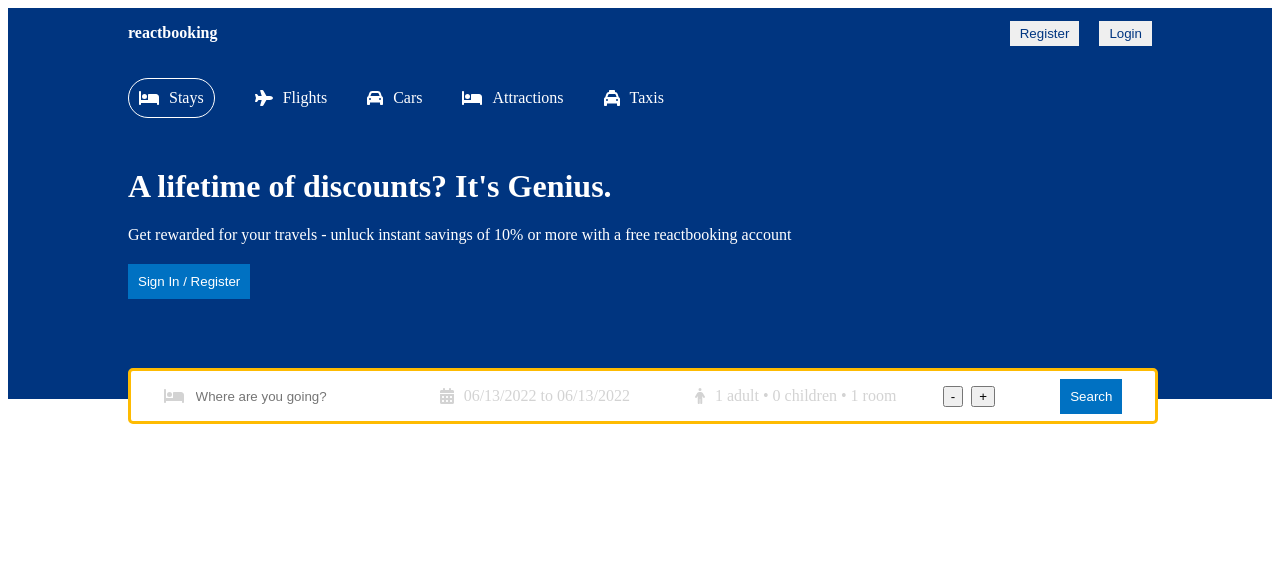
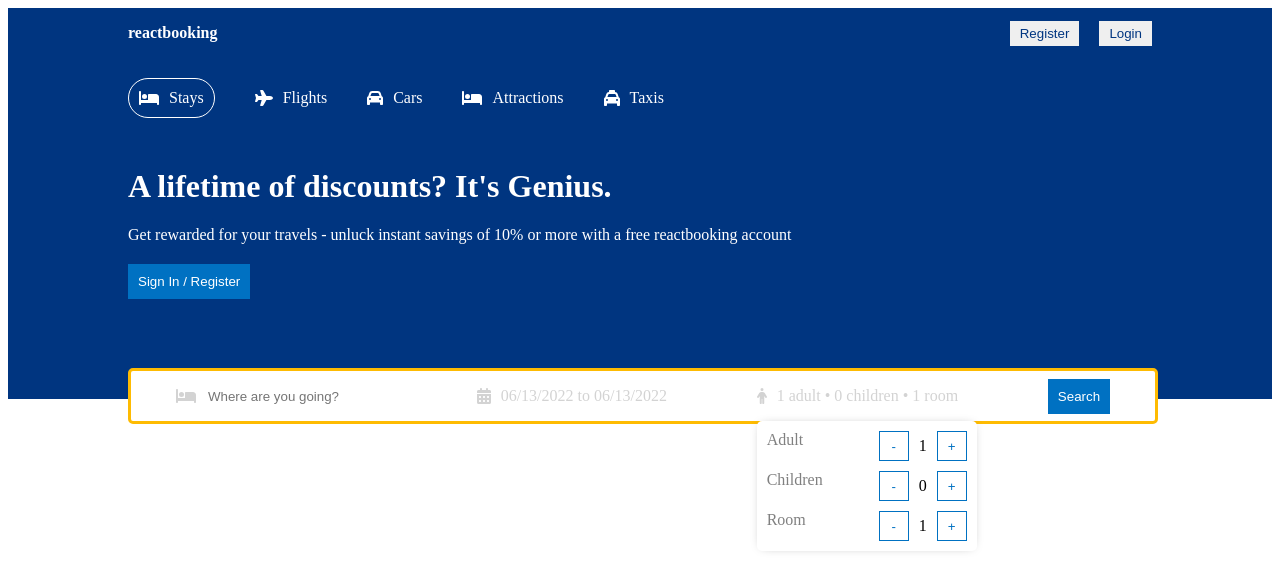
Before and after one commit to ibrahimali-ca/react-booking-app, a React (Create React App) app: page / in a window 1280 px wide. Shown: the top 580 px of the page. Built offline with nearby package versions, Linux system fonts and the light colour scheme.

Commit message:
styled option button counters

```diff
--- a/src/components/header/Header.jsx
+++ b/src/components/header/Header.jsx
@@ -96,9 +96,27 @@
             <div className="options">
               <div className="optionItem">
                 <span className="optionText">Adult</span>
-                <button className="optionCounterButton">-</button>
-                <span className="optionCounterNumber">1</span>
-                <button className="optionCounterButton">+</button>
+                <div className="optionCounter">
+                  <button className="optionCounterButton">-</button>
+                  <span className="optionCounterNumber">1</span>
+                  <button className="optionCounterButton">+</button>
+                </div>
+              </div>
+              <div className="optionItem">
+                <span className="optionText">Children</span>
+                <div className="optionCounter">
+                  <button className="optionCounterButton">-</button>
+                  <span className="optionCounterNumber">0</span>
+                  <button className="optionCounterButton">+</button>
+                </div>
+              </div>
+              <div className="optionItem">
+                <span className="optionText">Room</span>
+                <div className="optionCounter">
+                  <button className="optionCounterButton">-</button>
+                  <span className="optionCounterNumber">1</span>
+                  <button className="optionCounterButton">+</button>
+                </div>
               </div>
             </div>
           </div>
--- a/src/components/header/header.css
+++ b/src/components/header/header.css
@@ -86,3 +86,37 @@
   position: absolute;
   top: 50px;
 }
+
+.options {
+  position: absolute;
+  top: 50px;
+  background-color: white;
+  color: gray;
+  border-radius: 5px;
+  -webkit-box-shadow: 0px 0px 10px -5px rgba(0, 0, 0, 0.4);
+  box-shadow: 0px 0px 10px -5px rgba(0, 0, 0, 0.4);
+}
+
+.optionItem {
+  width: 200px;
+  display: flex;
+  justify-content: space-between;
+  margin: 10px;
+}
+
+.optionCounter {
+  display: flex;
+  align-items: center;
+  gap: 10px;
+  font-style: 12px;
+  color: black;
+}
+
+.optionCounterButton {
+  width: 30px;
+  height: 30px;
+  border: 1px solid #0071c2;
+  color: #0071c2;
+  cursor: pointer;
+  background-color: white;
+}
```
